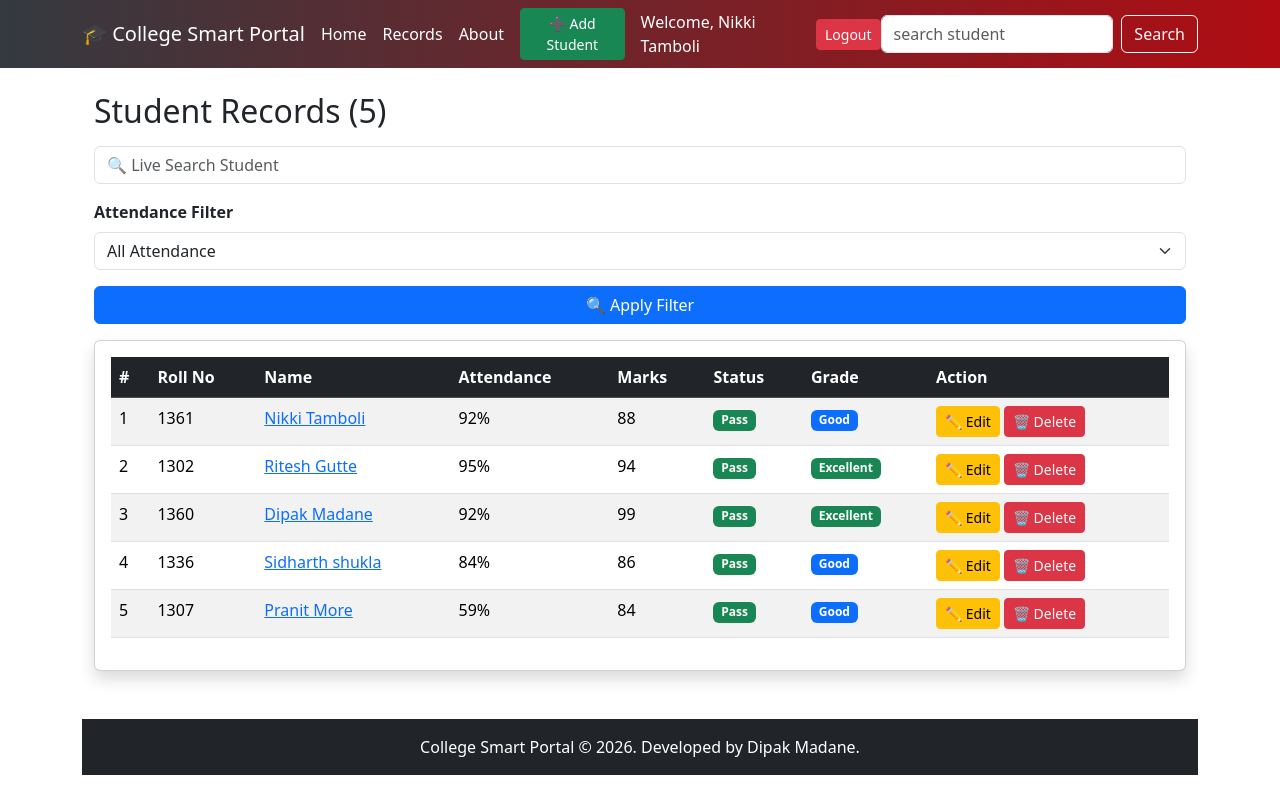
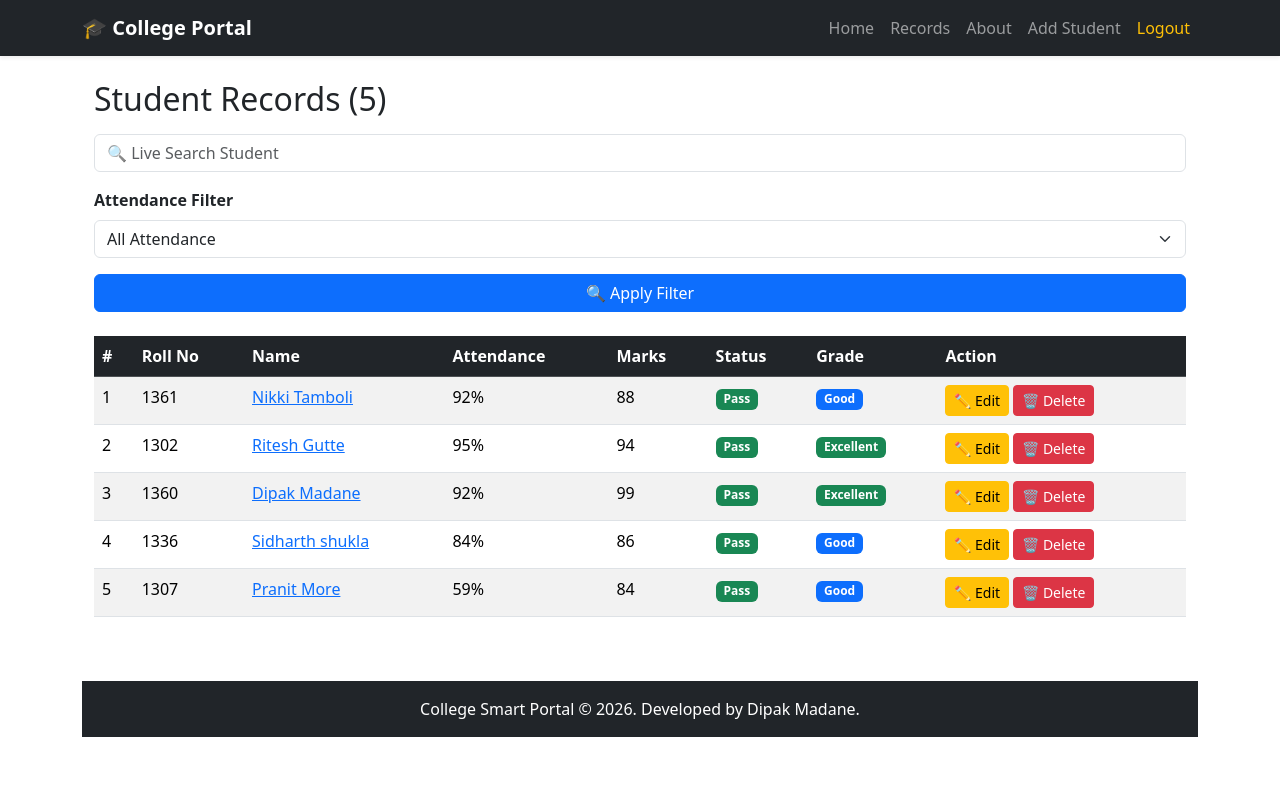
Before and after one commit to Dipak752008/dipak, a Flask app: page /record in a window 1280 px wide. Run offline with Flask 3, Linux system fonts and the light colour scheme; a user stored in the database is signed in; data comes from the database, SQL or seed files in the repository.

Commit message:
fixed bugs

```diff
--- a/templates/base.html
+++ b/templates/base.html
@@ -1,6 +1,7 @@
 <!DOCTYPE html>
 <html>
 <head>
+
     <title>College Smart Portal</title>
     <link href="https://cdn.jsdelivr.net/npm/bootstrap@5.3.3/dist/css/bootstrap.min.css" rel="stylesheet">
     <style>
@@ -14,73 +15,64 @@
     </style>
 
 </head>
-
+<script src="https://cdn.jsdelivr.net/npm/bootstrap@5.3.7/dist/js/bootstrap.bundle.min.js"></script>
 <body>
 
 <nav>
+<nav class="navbar navbar-expand-lg navbar-dark bg-dark shadow-sm">
+  <div class="container">
+    <a class="navbar-brand fw-bold" href="/">🎓 College Portal</a>
 
-<nav class="navbar navbar-expand-lg navbar-dark" style="background: linear-gradient(to right,#343a40, #af0d13);">
-  <div class="container">
-    <a class="navbar-brand" href="/">🎓 College Smart Portal</a>
+    <!-- Hamburger Button -->
+    <button class="navbar-toggler" type="button"
+            data-bs-toggle="collapse"
+            data-bs-target="#navbarNav"
+            aria-controls="navbarNav"
+            aria-expanded="false"
+            aria-label="Toggle navigation">
+      <span class="navbar-toggler-icon"></span>
+    </button>
 
-      <div class="mx-auto d-flex align-items-center gap-3">
+    <!-- Navbar Links -->
+    <div class="collapse navbar-collapse" id="navbarNav">
+      <ul class="navbar-nav ms-auto">
 
-    <a class="nav-link text-white"
-       href="{{ url_for('home') }}">
-       Home
-    </a>
+        <li class="nav-item">
+          <a class="nav-link" href="/">Home</a>
+        </li>
 
-    <a class="nav-link text-white"
-       href="{{ url_for('records') }}">
-       Records
-    </a>
+        <li class="nav-item">
+          <a class="nav-link" href="/record">Records</a>
+        </li>
 
-    <a class="nav-link text-white"
-       href="{{ url_for('about') }}">
-       About
-    </a>
+        <li class="nav-item">
+          <a class="nav-link" href="/about">About</a>
+        </li>
 
-    {% if session.get("role") == "admin" %}
+        {% if session.get("username") %}
+            {% if session.get("role") == "admin" %}
+            <li class="nav-item">
+              <a class="nav-link" href="/add">Add Student</a>
+            </li>
+            {% endif %}
 
-<a class="btn btn-success btn-sm"
-href="{{ url_for('add_student') }}">
-➕ Add Student
-</a>
+            <li class="nav-item">
+              <a class="nav-link text-warning" href="/logout">Logout</a>
+            </li>
+        {% else %}
+            <li class="nav-item">
+              <a class="nav-link" href="/login">Login</a>
+            </li>
 
-{% endif %}
-   {% if session.get("username") %}
+            <li class="nav-item">
+              <a class="nav-link" href="/register">Register</a>
+            </li>
+        {% endif %}
 
-<span class="text-white me-2">
-    Welcome, {{ session["username"] }}
-</span>
-
-<a class="btn btn-danger btn-sm"
-   href="{{ url_for('logout') }}">
-   Logout
-</a>
-{% else %}
-
-<a class="btn btn-outline-light btn-sm"
-   href="{{ url_for('login') }}">
-   Login
-</a>
-
-<a class="btn btn-warning btn-sm"
-   href="{{ url_for('register') }}">
-   Register
-</a>
-
-{% endif %}
-</div>
-
-      <form class="d-flex"
-        action="{{ url_for('records') }}" method="get">
-        <input class="form-control me-2"
-        type="search"
-        name="search"
-        placeholder="search student">
-        <button class="btn btn-outline-light">Search</button>
-      </form>
+      </ul>
+    </div>
+  </div>
+</nav>
 
 </nav>
 {% with messages = get_flashed_messages(with_categories=true) %}
--- a/templates/record.html
+++ b/templates/record.html
@@ -41,7 +41,7 @@
 
     </form>
 
-    <div class="card shadow p-3 mt-3">
+    <div class="table-responsive mt-4">
 
         {% if students %}
 
```
